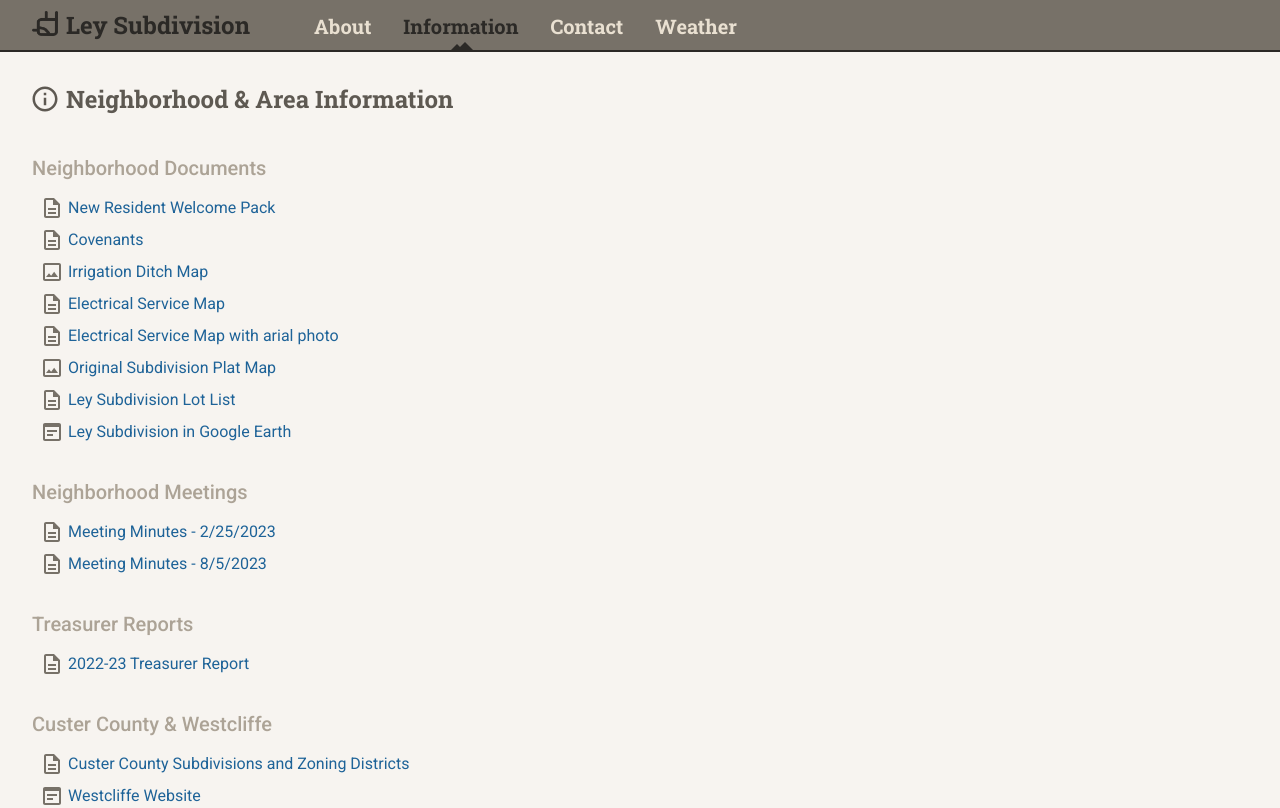
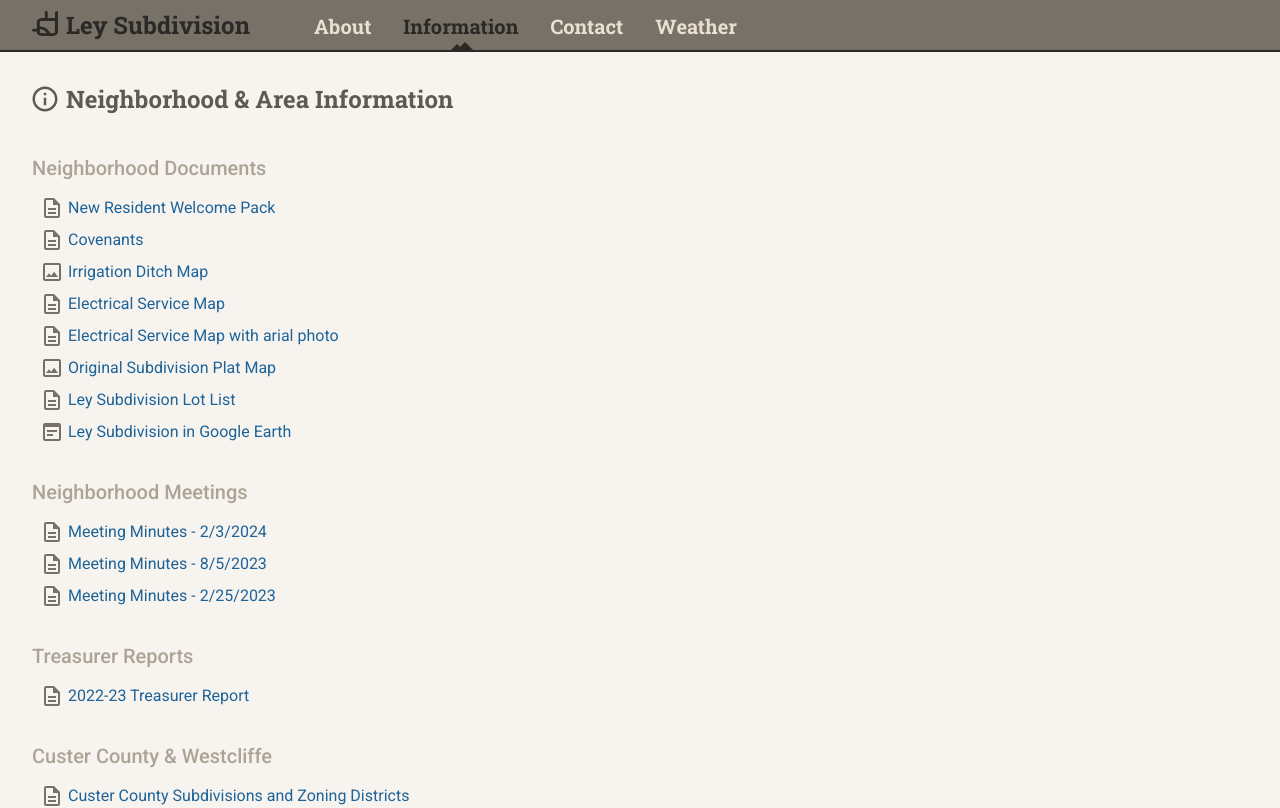
Before and after one commit to elezotte/LeySubdivision, a Next.js app: page /information in a window 1280 px wide. Shown: the top 808 px of the page. Built offline with nearby package versions, Linux system fonts and the light colour scheme.

Commit message:
add latest meeting minutes

```diff
--- a/src/components/information/informationItems.meetings.ts
+++ b/src/components/information/informationItems.meetings.ts
@@ -2,9 +2,9 @@ import { ListIconTypes, ListItem } from 'components/common/itemList/ItemList'
 
 export const meetingItems: ListItem[] = [
   {
-    id: 'meeting-minutes-02/25/2023',
-    label: 'Meeting Minutes - 2/25/2023',
-    path: '/documents/meeting-minutes/2_25_2023-ley_subdivision-meeting_minutes.pdf',
+    id: 'meeting-minutes-02/03/2024',
+    label: 'Meeting Minutes - 2/3/2024',
+    path: '/documents/meeting-minutes/2_3_2024-ley_subdivision-meeting_minutes.pdf',
     iconType: ListIconTypes.DOCUMENT,
   },
   {
@@ -13,4 +13,10 @@ export const meetingItems: ListItem[] = [
     path: '/documents/meeting-minutes/8_5_2023-ley_subdivision-meeting_minutes.pdf',
     iconType: ListIconTypes.DOCUMENT,
   },
+  {
+    id: 'meeting-minutes-02/25/2023',
+    label: 'Meeting Minutes - 2/25/2023',
+    path: '/documents/meeting-minutes/2_25_2023-ley_subdivision-meeting_minutes.pdf',
+    iconType: ListIconTypes.DOCUMENT,
+  },
 ]
```
Also changed, not shown: 1 other file (tests, documents, lock files or other folders).
